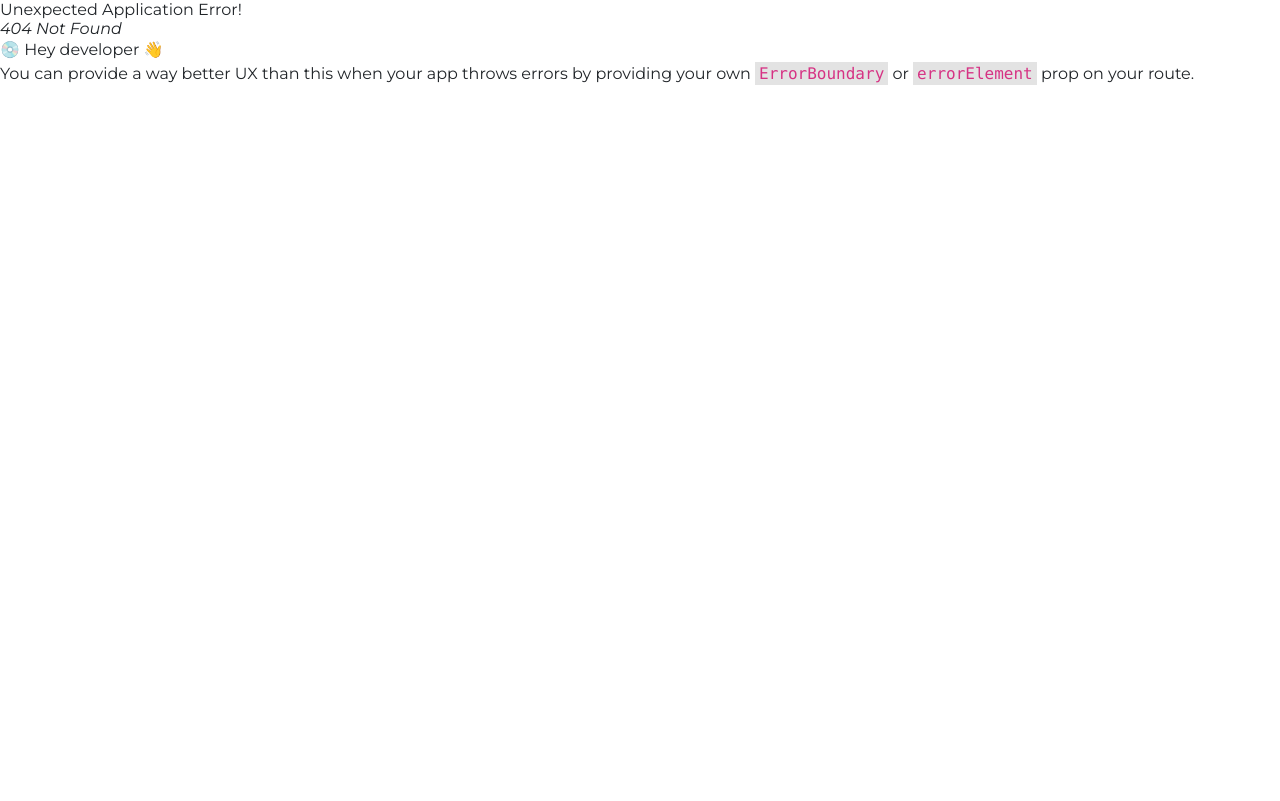
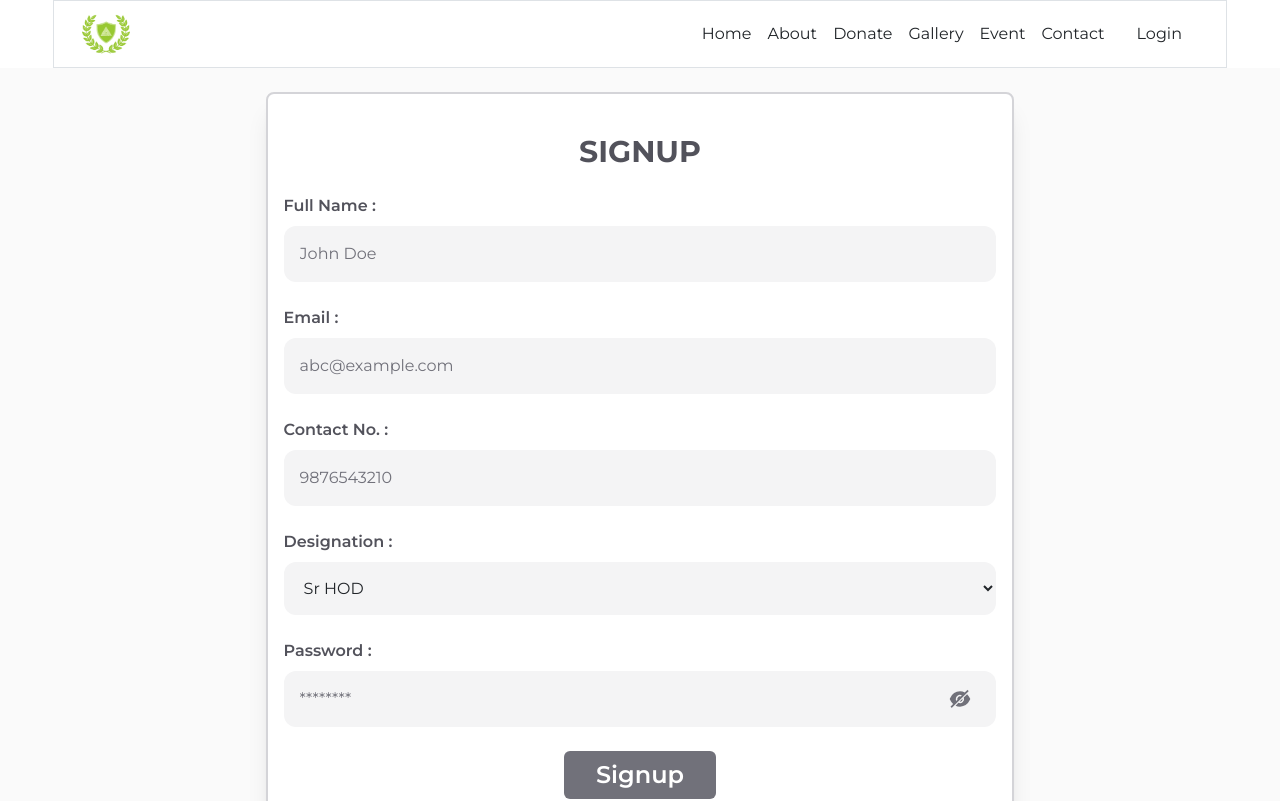
Before and after one commit to falcon9205/renuhealthcare, a React (Create React App) app: page /Signup in a window 1280 px wide. Before the commit this address had no page. Shown: the top 801 px of the page. Built offline with nearby package versions, Linux system fonts and the light colour scheme.

Commit message:
login signup page added

```diff
--- a/src/Components/Login/Login.js
+++ b/src/Components/Login/Login.js
@@ -1,13 +1,92 @@
-import React from 'react'
+import React, { useState } from 'react'
+import { Link } from 'react-router-dom';
 
 const Login = () => {
+
+    const [showPassword, setShowPassword] = useState(false);
+
+    function handleFormSubmit(e) {
+        e.preventDefault();
+        console.log("Form submitted");
+        console.log(e.target.email.value);
+        console.log(e.target.password.value);
+    }
+
     return (
         <>
-    <div className='sm:w-11/12 w-full m-auto h-96 bg-blue-300'>
+            <div className='bg-zinc-50 px-3 pt-10 pb-20'>
+                <form className='flex flex-col bg-white justify-between items-center py-10 px-3 sm:px-6 gap-y-6 w-full sm:w-3/5 mx-auto shadow-xl rounded-lg border-2 border-zinc-300'
+                    onSubmit={handleFormSubmit}>
+                    <h3 className='text-3xl font-bold text-zinc-600 '>
+                        LOGIN
+                    </h3>
+
+                    <label htmlFor='email' className='flex flex-col w-full gap-y-2 cursor-pointer'>
+                        <span className='text-zinc-600 font-semibold'>Email : </span>
+                        <input type='email' placeholder='abc@example.com' id='email' name='email'
+                            className='px-3 py-3 bg-zinc-100 rounded-xl outline-none placeholder:text-zinc-500'
+                        />
+                    </label>
+
+                    <label htmlFor='password' className='flex flex-col w-full gap-y-2 cursor-pointer relative' >
+                        <span className='text-zinc-600 font-semibold'>Password : </span>
+                        <input type={showPassword ? 'text' : 'password'} placeholder='********' id='password' name='password'
+                            className='px-3 py-3 bg-zinc-100 rounded-xl outline-none placeholder:text-zinc-500'
+                        />
+                        <span className='absolute grid place-items-center top-12 right-6 text-2xl text-zinc-500 cursor-pointer' onClick={()=>setShowPassword(!showPassword)}>
+                            {
+                                showPassword ? <IconEye /> : <IconEyeInvisible />
+                            }
+                        </span>
+                    </label>
+
+                    <button type='submit'
+                        className='mx-auto font-semibold text-2xl bg-zinc-500 hover:bg-zinc-700 text-white py-2 text-center px-8 rounded-md'
+                    >
                         Login
+                    </button>
+
+                    <p className='text-zinc-400 w-full text-center'>
+                        New to the society ? <Link to={'/Signup'} className='text-blue-600'>Signup</Link>
+                    </p>
+                    <p className='text-zinc-400 w-full text-center'>
+                        Forgot your password ? <Link to={'/ForgotPassword'} className='text-blue-600'>Forgot Password</Link>
+                    </p>
+                </form>
             </div>
         </>
     )
 }
 
-export default Login
+export default Login;
+
+
+
+function IconEyeInvisible(props) {
+    return (
+        <svg
+            viewBox="0 0 1024 1024"
+            fill="currentColor"
+            height="1em"
+            width="1em"
+            {...props}
+        >
+            <path d="M508 624a112 112 0 00112-112c0-3.28-.15-6.53-.43-9.74L498.26 623.57c3.21.28 6.45.43 9.74.43zm370.72-458.44L836 122.88a8 8 0 00-11.31 0L715.37 232.23Q624.91 186 512 186q-288.3 0-430.2 300.3a60.3 60.3 0 000 51.5q56.7 119.43 136.55 191.45L112.56 835a8 8 0 000 11.31L155.25 889a8 8 0 0011.31 0l712.16-712.12a8 8 0 000-11.32zM332 512a176 176 0 01258.88-155.28l-48.62 48.62a112.08 112.08 0 00-140.92 140.92l-48.62 48.62A175.09 175.09 0 01332 512z" />
+            <path d="M942.2 486.2Q889.4 375 816.51 304.85L672.37 449A176.08 176.08 0 01445 676.37L322.74 798.63Q407.82 838 512 838q288.3 0 430.2-300.3a60.29 60.29 0 000-51.5z" />
+        </svg>
+    );
+}
+
+function IconEye(props) {
+    return (
+        <svg
+            viewBox="0 0 1024 1024"
+            fill="currentColor"
+            height="1em"
+            width="1em"
+            {...props}
+        >
+            <path d="M396 512a112 112 0 10224 0 112 112 0 10-224 0zm546.2-25.8C847.4 286.5 704.1 186 512 186c-192.2 0-335.4 100.5-430.2 300.3a60.3 60.3 0 000 51.5C176.6 737.5 319.9 838 512 838c192.2 0 335.4-100.5 430.2-300.3 7.7-16.2 7.7-35 0-51.5zM508 688c-97.2 0-176-78.8-176-176s78.8-176 176-176 176 78.8 176 176-78.8 176-176 176z" />
+        </svg>
+    );
+}
--- a/src/Components/Login/Signup.js
+++ b/src/Components/Login/Signup.js
@@ -0,0 +1,113 @@
+import React, { useState } from 'react'
+import { Link } from 'react-router-dom';
+
+const Signup = () => {
+
+    const [showPassword, setShowPassword] = useState(false);
+
+    function handleFormSubmit(e) {
+        e.preventDefault();
+        console.log("Form submitted");
+        console.log(e.target);
+    }
+
+    return (
+        <>
+            <div className='bg-zinc-50 px-3 pt-4 pb-20'>
+                <form className='flex flex-col bg-white justify-between items-center py-10 px-3 sm:px-6 gap-y-6 w-full sm:w-3/5 mx-auto shadow-xl rounded-lg border-2 border-zinc-300'
+                    onSubmit={handleFormSubmit}>
+                    <h3 className='text-3xl font-bold text-zinc-600 '>
+                        SIGNUP
+                    </h3>
+                    <label htmlFor='name' className='flex flex-col w-full gap-y-2 cursor-pointer'>
+                        <span className='text-zinc-600 font-semibold'>Full Name : </span>
+                        <input type='text' placeholder='John Doe' id='name' name='name'
+                            className='px-3 py-3 bg-zinc-100 rounded-xl outline-none placeholder:text-zinc-500'
+                        />
+                    </label>
+
+                    <label htmlFor='email' className='flex flex-col w-full gap-y-2 cursor-pointer'>
+                        <span className='text-zinc-600 font-semibold'>Email : </span>
+                        <input type='email' placeholder='abc@example.com' id='email' name='email'
+                            className='px-3 py-3 bg-zinc-100 rounded-xl outline-none placeholder:text-zinc-500'
+                        />
+                    </label>
+
+                    <label htmlFor='phone' className='flex flex-col w-full gap-y-2 cursor-pointer'>
+                        <span className='text-zinc-600 font-semibold'>Contact No. : </span>
+                        <input type='tel' placeholder='9876543210' id='phone' name='phone'
+                            className='px-3 py-3 bg-zinc-100 rounded-xl outline-none placeholder:text-zinc-500'
+                        />
+                    </label>
+
+                    <label htmlFor='post' className='flex flex-col w-full gap-y-2 cursor-pointer'>
+                        <span className='text-zinc-600 font-semibold'>Designation : </span>
+                        <select name='post' id='post'
+                            className='px-3 py-3 bg-zinc-100 rounded-xl outline-none placeholder:text-zinc-500'
+                        >
+                            <option value='srhod'>Sr HOD</option>
+                            <option value='hod'>HOD</option>
+                            <option value='coo'>COO</option>
+                            <option value='intern'>Intern</option>
+                        </select>
+                    </label>
+
+                    <label htmlFor='password' className='flex flex-col w-full gap-y-2 cursor-pointer relative' >
+                        <span className='text-zinc-600 font-semibold'>Password : </span>
+                        <input type={showPassword ? 'text' : 'password'} placeholder='********' id='password' name='password'
+                            className='px-3 py-3 bg-zinc-100 rounded-xl outline-none placeholder:text-zinc-500'
+                        />
+                        <span className='absolute grid place-items-center top-12 right-6 text-2xl text-zinc-500 cursor-pointer' onClick={()=>setShowPassword(!showPassword)}>
+                            {
+                                showPassword ? <IconEye /> : <IconEyeInvisible />
+                            }
+                        </span>
+                    </label>
+
+                    <button type='submit'
+                        className='mx-auto font-semibold text-2xl bg-zinc-500 hover:bg-zinc-700 text-white py-2 text-center px-8 rounded-md'
+                    >
+                        Signup
+                    </button>
+
+                    <p className='text-zinc-400 w-full text-center'>
+                        Already registered ? <Link to={'/Login'} className='text-blue-600'>Login</Link>
+                    </p>
+                </form>
+            </div>
+        </>
+    )
+}
+
+export default Signup;
+
+
+
+function IconEyeInvisible(props) {
+    return (
+        <svg
+            viewBox="0 0 1024 1024"
+            fill="currentColor"
+            height="1em"
+            width="1em"
+            {...props}
+        >
+            <path d="M508 624a112 112 0 00112-112c0-3.28-.15-6.53-.43-9.74L498.26 623.57c3.21.28 6.45.43 9.74.43zm370.72-458.44L836 122.88a8 8 0 00-11.31 0L715.37 232.23Q624.91 186 512 186q-288.3 0-430.2 300.3a60.3 60.3 0 000 51.5q56.7 119.43 136.55 191.45L112.56 835a8 8 0 000 11.31L155.25 889a8 8 0 0011.31 0l712.16-712.12a8 8 0 000-11.32zM332 512a176 176 0 01258.88-155.28l-48.62 48.62a112.08 112.08 0 00-140.92 140.92l-48.62 48.62A175.09 175.09 0 01332 512z" />
+            <path d="M942.2 486.2Q889.4 375 816.51 304.85L672.37 449A176.08 176.08 0 01445 676.37L322.74 798.63Q407.82 838 512 838q288.3 0 430.2-300.3a60.29 60.29 0 000-51.5z" />
+        </svg>
+    );
+}
+
+function IconEye(props) {
+    return (
+        <svg
+            viewBox="0 0 1024 1024"
+            fill="currentColor"
+            height="1em"
+            width="1em"
+            {...props}
+        >
+            <path d="M396 512a112 112 0 10224 0 112 112 0 10-224 0zm546.2-25.8C847.4 286.5 704.1 186 512 186c-192.2 0-335.4 100.5-430.2 300.3a60.3 60.3 0 000 51.5C176.6 737.5 319.9 838 512 838c192.2 0 335.4-100.5 430.2-300.3 7.7-16.2 7.7-35 0-51.5zM508 688c-97.2 0-176-78.8-176-176s78.8-176 176-176 176 78.8 176 176-78.8 176-176 176z" />
+        </svg>
+    );
+}
```
Also changed, not shown: src/index.js (+6 -1 lines). Lines whose indentation alone changed are shown as unchanged.
